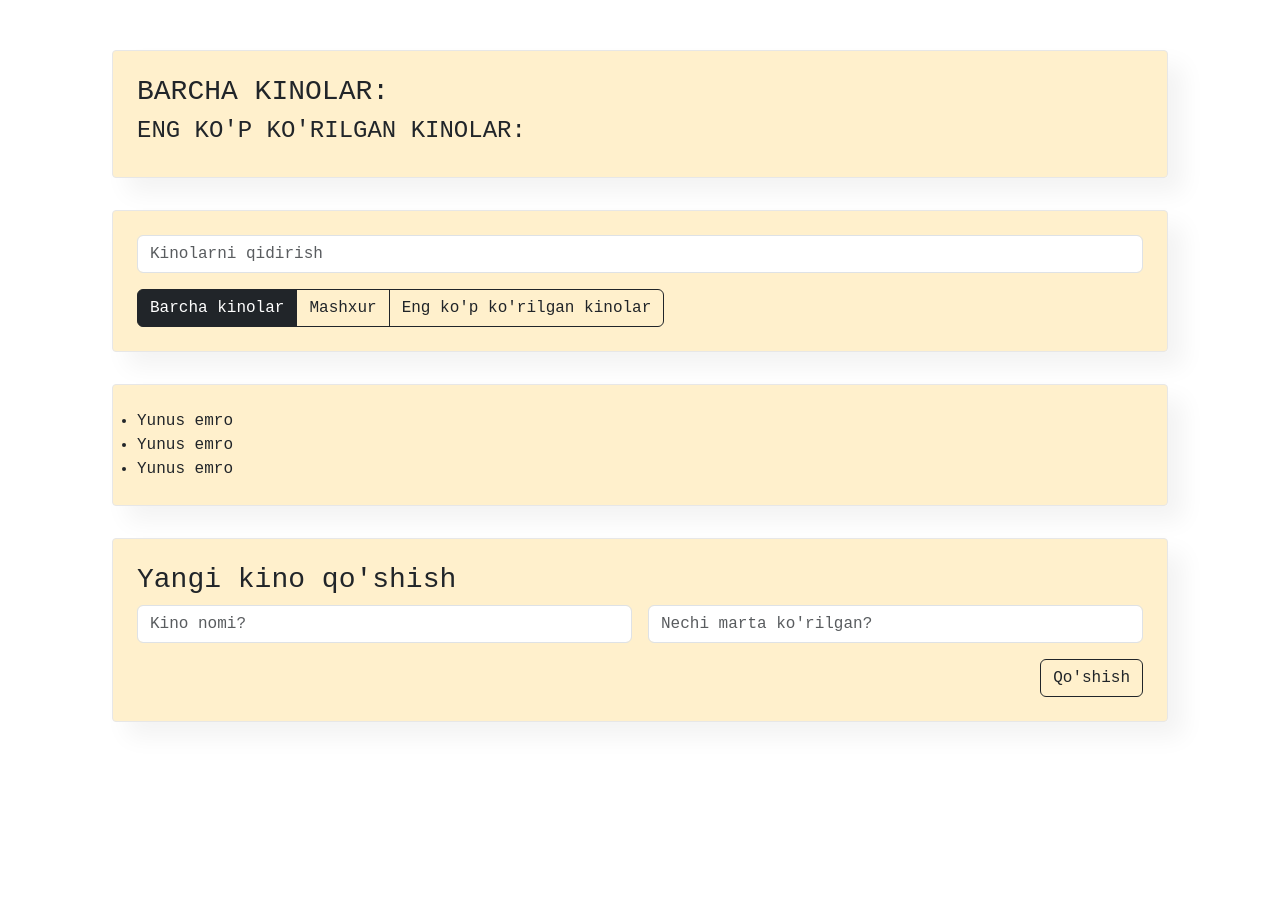
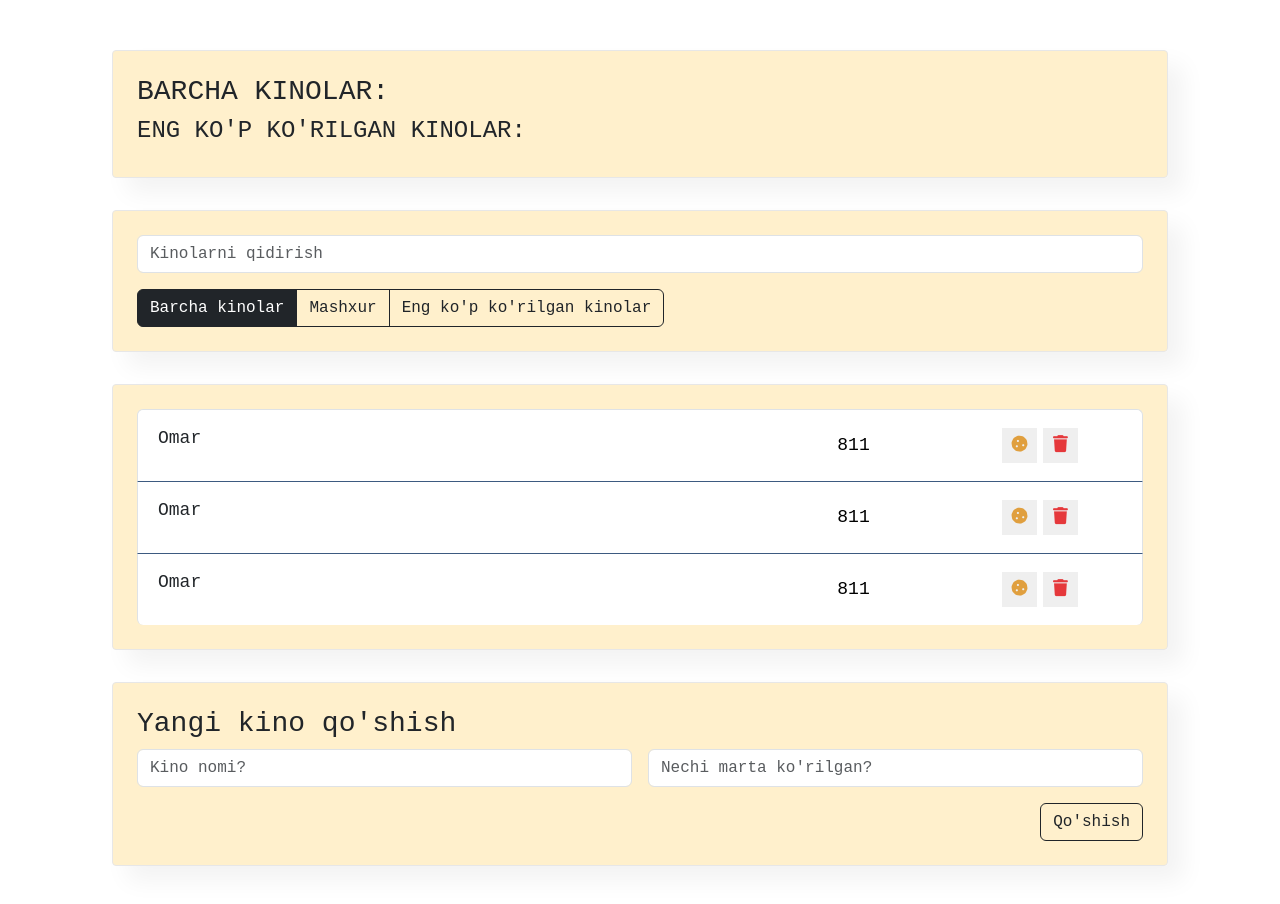
Before and after one commit to azizbek747/Vue-1-MovieListApp, a Vue app: page / in a window 1280 px wide. Shown: the top 904 px of the page. Before the commit the page ends 800 px from the top, so only its background shows below. Built offline with nearby package versions, Linux system fonts and the light colour scheme.

Commit message:
#3 - MovieListItem component style

```diff
--- a/src/components/MovieListItem.vue
+++ b/src/components/MovieListItem.vue
@@ -1,14 +1,88 @@
 <template>
-  <li>Yunus emro</li>
+  <!-- <li class="list-group-item d-flex justify-content-between" :class="{'like': like}" @click="onLike"  > -->
+  <li class="list-group-item d-flex justify-content-between" >
+    <span class="list-group-item-label">Omar</span>
+    <input type="text" class="list-group-item-input" value="811" />
+    <div class="d-flex justify-content-center align-items-center">
+      <button type="button" class="btn-cookie btn-sm">
+        <i class="fas fa-cookie"></i>
+      </button>
+      <button type="button" class="btn-trash btn-sm">
+        <i class="fas fa-trash"></i>
+      </button>
+        <i class="fas fa-star"></i>
+    </div>
+  </li>
 
 </template>
 
 <script>
   export default {
 
+    // data() {
+    //   return {
+    //     like: false
+    //   }
+    // },
+    // methods: {
+    //   onLike() {
+    //     this.like = !this.like
+    //   }
+    // }
   }
 </script>
 
 <style scoped>
-
+  .list-group-item {
+    padding: 15px 20px;
+    border-bottom: 1px solid #3d5a80;
+  }
+  .list-group-item:last-child {
+    border-bottom: none;
+  }
+  .list-group-item span {
+    width: 550px;
+    font-size: 18px;
+    cursor: pointer;
+  }
+  .list-group-item input {
+    font-size: 18px;
+    text-align: center;
+    border: none;
+    outline: none;
+  }
+  .list-group-item button {
+    width: 35px;
+    height: 35px;
+    margin: 3px;
+    font-size: 17px;
+    border: none;
+    cursor: pointer;
+  }
+  .list-group-item .btn-cookie {
+    color: #e09f3e;
+  }
+  .list-group-item .btn-trash {
+    color: #e5383b;
+  }
+  .list-group-item .fa-star {
+    width: 35px;
+    height: 35px;
+    margin: 3px;
+    font-size: 17px;
+    color: #ffd700;
+    transition: .3s all ease;
+    text-align: center;
+    line-height: 35px;
+    transform: translateX(40px);
+    opacity: 0;
+  }
+  .list-group-item.like .fa-star {
+    transform: translateX(0);
+    opacity: 1;
+  }
+  .list-group-item.favourite .list-group-item-label,
+  .list-group-item.favourite .list-group-item-input {
+    color: #e09f3e;
+  }
 </style>
```
